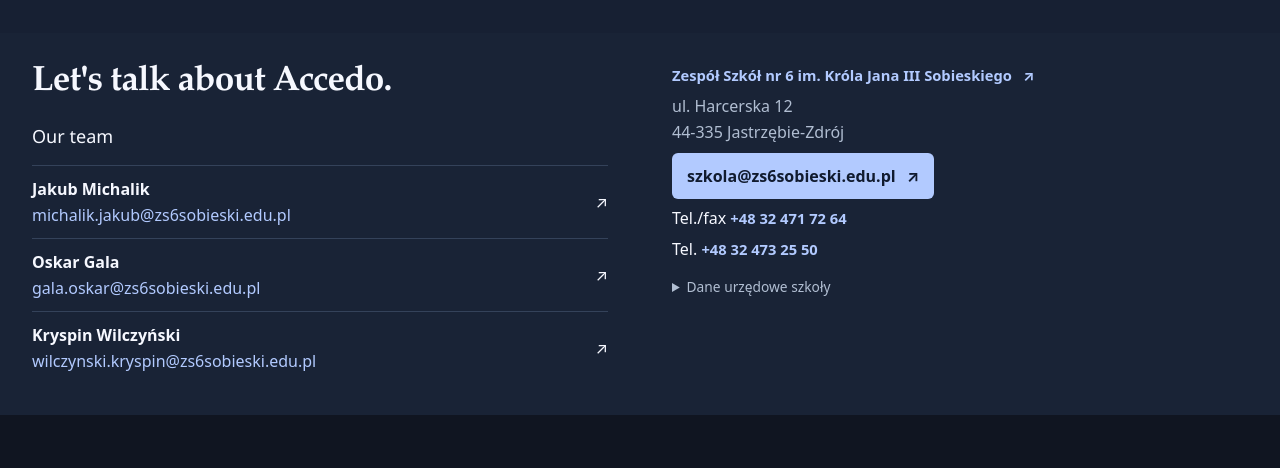
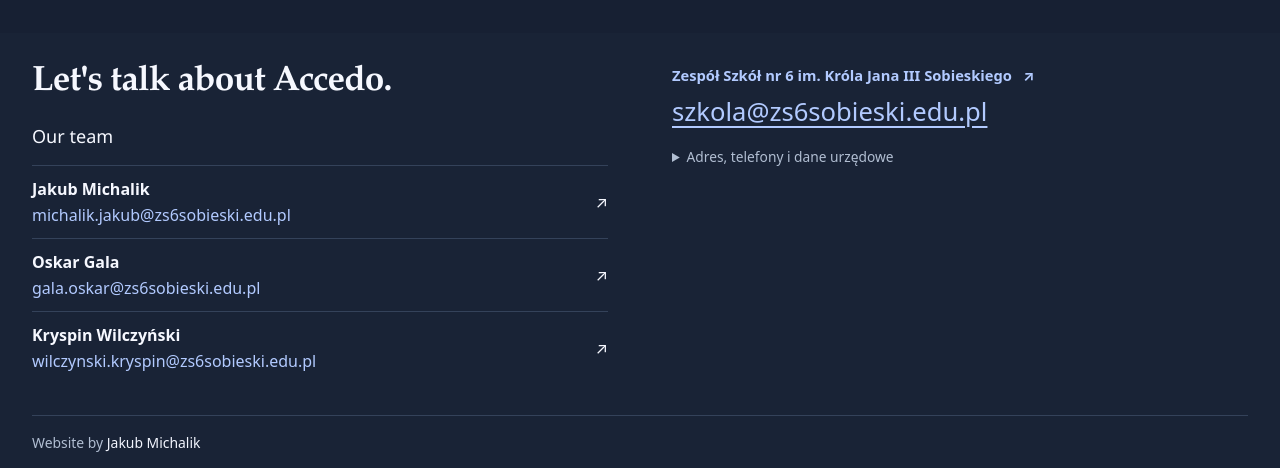
Before and after one commit to llmiseq/AccedoStronka, a React (Create React App) app: page / in a window 1280 px wide. Shown: the part 5762-6230 px from the top of the page. Before the commit the page ends 6177 px from the top, so only its background shows below. Built offline with nearby package versions, Linux system fonts and the light colour scheme.

Commit message:
Credit the website author and simplify school contact details

```diff
--- a/src/App.js
+++ b/src/App.js
@@ -250,14 +250,14 @@ export default function App() {
           <div lang="pl">
             <address className="school-contact" data-reveal>
               <a className="text-link" href={school.url}>{school.name} <Arrow /></a>
-              <p className="school-address">ul. Harcerska 12<br />44-335 Jastrzębie-Zdrój</p>
-              <a className="school-email button button-accent" href={`mailto:${school.email}`}><bdi>{school.email}</bdi><Arrow /></a>
-              {school.phones.map(phone => (
-                <span key={phone.value}>{phone.label} <a className="text-link" href={`tel:${phone.value}`}><bdi>{phone.display}</bdi></a></span>
-              ))}
+              <a className="school-email" href={`mailto:${school.email}`}><bdi>{school.email}</bdi></a>
             </address>
             <details className="school-records">
-              <summary>Dane urzędowe szkoły</summary>
+              <summary>Adres, telefony i dane urzędowe</summary>
+              <p>ul. Harcerska 12, 44-335 Jastrzębie-Zdrój</p>
+              {school.phones.map(phone => (
+                <p key={phone.value}>{phone.label} <a href={`tel:${phone.value}`}><bdi>{phone.display}</bdi></a></p>
+              ))}
               <dl>
                 {school.records.map(([label, value]) => (
                   <div key={label}><dt>{label}</dt><dd><bdi>{value}</bdi></dd></div>
@@ -266,6 +266,7 @@ export default function App() {
             </details>
           </div>
         </div>
+        <div className="wrap"><p className="site-credit">{text.siteCredit} <bdi>Jakub Michalik</bdi></p></div>
       </footer>
     </>
   );
--- a/src/i18n/showcase.js
+++ b/src/i18n/showcase.js
@@ -2,7 +2,7 @@ const messages = {
   pl: {
     title: "Każdy uczeń jest częścią klasy.",
     lead: "Accedo pomaga nauczycielom i przyszłym nauczycielom przygotować się do włączania uczniów z niepełnosprawnościami w życie klasy.",
-    about: "O projekcie", team: "Zespół", ourTeam: "Nasz zespół", contact: "Kontakt", sponsors: "Sponsorzy",
+    about: "O projekcie", team: "Zespół", ourTeam: "Nasz zespół", siteCredit: "Stronę stworzył", contact: "Kontakt", sponsors: "Sponsorzy",
     learn: "Poznaj projekt", classroom: "Wirtualna klasa z prototypu Accedo", animation: "Animacja tła",
     practice: "Jak można to przećwiczyć?",
     description: "Tworzymy prototyp szkolenia VR, w którym można przećwiczyć reakcję na trudną sytuację w klasie. Jednym z planowanych scenariuszy jest przeciążenie sensoryczne ucznia w spektrum autyzmu.",
@@ -13,7 +13,7 @@ const messages = {
   en: {
     title: "Every student belongs in the classroom.",
     lead: "Accedo helps teachers and future teachers prepare to include students with disabilities in classroom life.",
-    about: "About", team: "Team", ourTeam: "Our team", contact: "Contact", sponsors: "Sponsors",
+    about: "About", team: "Team", ourTeam: "Our team", siteCredit: "Website by", contact: "Contact", sponsors: "Sponsors",
     learn: "Explore the project", classroom: "Virtual classroom from the Accedo prototype", animation: "Background animation",
     practice: "How can teachers practise?",
     description: "We are building a VR training prototype where educators can practise responding to challenging classroom situations. One planned scenario focuses on sensory overload in an autistic student.",
@@ -24,7 +24,7 @@ const messages = {
   de: {
     title: "Alle gehören zur Klassengemeinschaft.",
     lead: "Accedo bereitet Lehrkräfte und Lehramtsstudierende darauf vor, Schülerinnen und Schüler mit Behinderungen in das Klassenleben einzubeziehen.",
-    about: "Projekt", team: "Team", ourTeam: "Unser Team", contact: "Kontakt", sponsors: "Sponsoren",
+    about: "Projekt", team: "Team", ourTeam: "Unser Team", siteCredit: "Website von", contact: "Kontakt", sponsors: "Sponsoren",
     learn: "Projekt kennenlernen", classroom: "Virtuelles Klassenzimmer aus dem Accedo-Prototyp", animation: "Hintergrundanimation",
     practice: "Wie lässt sich das üben?",
     description: "Wir entwickeln einen VR-Trainingsprototyp, mit dem Lehrkräfte den Umgang mit schwierigen Situationen im Klassenzimmer üben können. Ein geplantes Szenario behandelt Reizüberflutung bei einem autistischen Kind.",
@@ -35,7 +35,7 @@ const messages = {
   fr: {
     title: "Chaque élève a sa place en classe.",
     lead: "Accedo aide les enseignants et futurs enseignants à se préparer à inclure les élèves en situation de handicap dans la vie de la classe.",
-    about: "Le projet", team: "L’équipe", ourTeam: "Notre équipe", contact: "Contact", sponsors: "Sponsors",
+    about: "Le projet", team: "L’équipe", ourTeam: "Notre équipe", siteCredit: "Site réalisé par", contact: "Contact", sponsors: "Sponsors",
     learn: "Découvrir le projet", classroom: "Salle de classe virtuelle du prototype Accedo", animation: "Animation de fond",
     practice: "Comment s’exercer ?",
     description: "Nous développons un prototype de formation en réalité virtuelle pour s’entraîner à réagir à des situations difficiles en classe. Un scénario prévu porte sur la surcharge sensorielle d’un élève autiste.",
@@ -46,7 +46,7 @@ const messages = {
   es: {
     title: "Cada estudiante tiene un lugar en el aula.",
     lead: "Accedo ayuda a docentes y futuros docentes a prepararse para incluir al alumnado con discapacidad en la vida del aula.",
-    about: "El proyecto", team: "Equipo", ourTeam: "Nuestro equipo", contact: "Contacto", sponsors: "Patrocinadores",
+    about: "El proyecto", team: "Equipo", ourTeam: "Nuestro equipo", siteCredit: "Sitio web creado por", contact: "Contacto", sponsors: "Patrocinadores",
     learn: "Conoce el proyecto", classroom: "Aula virtual del prototipo Accedo", animation: "Animación de fondo",
     practice: "¿Cómo se puede practicar?",
     description: "Estamos desarrollando un prototipo de formación en realidad virtual para practicar cómo responder a situaciones difíciles en el aula. Uno de los escenarios previstos aborda la sobrecarga sensorial de un estudiante autista.",
@@ -57,7 +57,7 @@ const messages = {
   "zh-Hans": {
     title: "每个学生都是班级的一员。",
     lead: "Accedo 帮助教师和未来的教师做好准备，让残障学生融入班级生活。",
-    about: "关于项目", team: "团队", ourTeam: "我们的团队", contact: "联系我们", sponsors: "赞助方",
+    about: "关于项目", team: "团队", ourTeam: "我们的团队", siteCredit: "网站制作", contact: "联系我们", sponsors: "赞助方",
     learn: "了解项目", classroom: "Accedo 原型中的虚拟教室", animation: "背景动画",
     practice: "如何练习？",
     description: "我们正在开发虚拟现实培训原型，帮助教师练习应对课堂中的困难情境。计划中的一个情境涉及自闭症学生的感官过载。",
@@ -68,7 +68,7 @@ const messages = {
   "zh-Hant": {
     title: "每位學生都是班級的一員。",
     lead: "Accedo 協助教師與準教師做好準備，讓身心障礙學生參與班級生活。",
-    about: "關於專案", team: "團隊", ourTeam: "我們的團隊", contact: "聯絡我們", sponsors: "贊助單位",
+    about: "關於專案", team: "團隊", ourTeam: "我們的團隊", siteCredit: "網站製作", contact: "聯絡我們", sponsors: "贊助單位",
     learn: "認識專案", classroom: "Accedo 原型中的虛擬教室", animation: "背景動畫",
     practice: "如何練習？",
     description: "我們正在開發虛擬實境訓練原型，協助教師練習處理課堂上的困難情境。其中一個規劃中的情境是自閉症學生出現感官負荷過重時的應對方式。",
@@ -81,7 +81,7 @@ const messages = {
   ko: {
     title: "모든 학생은 학급의 구성원입니다.",
     lead: "Accedo는 교사와 예비 교사가 장애 학생의 학급 생활 참여를 지원할 수 있도록 돕습니다.",
-    about: "프로젝트 소개", team: "팀", ourTeam: "우리 팀", contact: "문의", sponsors: "후원사",
+    about: "프로젝트 소개", team: "팀", ourTeam: "우리 팀", siteCredit: "웹사이트 제작", contact: "문의", sponsors: "후원사",
     learn: "프로젝트 살펴보기", classroom: "Accedo 프로토타입의 가상 교실", animation: "배경 애니메이션",
     practice: "어떻게 연습하나요?",
     description: "교실에서 마주칠 수 있는 어려운 상황에 대응하는 연습을 위해 VR 훈련 프로토타입을 개발하고 있습니다. 계획 중인 시나리오에는 자폐 학생이 겪는 감각 과부하 상황이 포함됩니다.",
@@ -92,7 +92,7 @@ const messages = {
   ja: {
     title: "一人ひとりがクラスの一員です。",
     lead: "Accedoは、障害のある児童・生徒が学級生活に参加できるよう、教員や教員を目指す人の準備を支援します。",
-    about: "プロジェクト", team: "チーム", ourTeam: "私たちのチーム", contact: "お問い合わせ", sponsors: "協賛",
+    about: "プロジェクト", team: "チーム", ourTeam: "私たちのチーム", siteCredit: "サイト制作", contact: "お問い合わせ", sponsors: "協賛",
     learn: "プロジェクトを見る", classroom: "Accedo試作版の仮想教室", animation: "背景アニメーション",
     practice: "どのように練習する？",
     description: "教室で起こる難しい場面への対応を練習できるVR研修の試作版を開発しています。自閉スペクトラム症のある児童・生徒が感覚過負荷を経験する場面も想定しています。",
@@ -103,7 +103,7 @@ const messages = {
   ar: {
     title: "لكل طالب مكان في الصف.",
     lead: "يساعد Accedo المعلمين ومعلمي المستقبل على الاستعداد لإشراك الطلاب ذوي الإعاقة في الحياة الصفية.",
-    about: "عن المشروع", team: "الفريق", ourTeam: "فريقنا", contact: "تواصل معنا", sponsors: "الرعاة",
+    about: "عن المشروع", team: "الفريق", ourTeam: "فريقنا", siteCredit: "تصميم الموقع", contact: "تواصل معنا", sponsors: "الرعاة",
     learn: "تعرّف على المشروع", classroom: "الصف الافتراضي في نموذج Accedo الأولي", animation: "حركة الخلفية",
     practice: "كيف يمكن التدرّب؟",
     description: "نعمل على تطوير نموذج أولي للتدريب بالواقع الافتراضي يتيح للمعلمين التدرّب على التعامل مع المواقف الصعبة في الصف. ويتناول أحد السيناريوهات المخططة فرط التحفيز الحسي لدى طالب من طيف التوحد.",
@@ -114,7 +114,7 @@ const messages = {
   th: {
     title: "นักเรียนทุกคนเป็นส่วนหนึ่งของห้องเรียน",
     lead: "Accedo ช่วยครูและผู้ที่กำลังเตรียมตัวเป็นครูให้พร้อมสนับสนุนนักเรียนที่มีความพิการให้มีส่วนร่วมในชีวิตในห้องเรียน",
-    about: "เกี่ยวกับโครงการ", team: "ทีมงาน", ourTeam: "ทีมของเรา", contact: "ติดต่อ", sponsors: "ผู้สนับสนุน",
+    about: "เกี่ยวกับโครงการ", team: "ทีมงาน", ourTeam: "ทีมของเรา", siteCredit: "ผู้จัดทำเว็บไซต์", contact: "ติดต่อ", sponsors: "ผู้สนับสนุน",
     learn: "รู้จักโครงการ", classroom: "ห้องเรียนเสมือนจริงจากต้นแบบ Accedo", animation: "ภาพเคลื่อนไหวพื้นหลัง",
     practice: "ฝึกอย่างไร?",
     description: "เรากำลังพัฒนาต้นแบบการฝึกด้วยความจริงเสมือน เพื่อให้ครูได้ฝึกรับมือกับสถานการณ์ยากในห้องเรียน หนึ่งในสถานการณ์ที่วางแผนไว้คือภาวะรับสิ่งเร้าทางประสาทสัมผัสมากเกินไปในนักเรียนออทิสติก",
@@ -127,7 +127,7 @@ const messages = {
   ru: {
     title: "Каждый ученик является частью класса.",
     lead: "Accedo помогает учителям и будущим педагогам готовиться к тому, чтобы ученики с инвалидностью могли участвовать в жизни класса.",
-    about: "О проекте", team: "Команда", ourTeam: "Наша команда", contact: "Контакты", sponsors: "Спонсоры",
+    about: "О проекте", team: "Команда", ourTeam: "Наша команда", siteCredit: "Автор сайта", contact: "Контакты", sponsors: "Спонсоры",
     learn: "Узнать о проекте", classroom: "Виртуальный класс из прототипа Accedo", animation: "Анимация фона",
     practice: "Как этому научиться?",
     description: "Мы разрабатываем прототип обучения в виртуальной реальности, где педагоги могут отрабатывать действия в сложных школьных ситуациях. Один из запланированных сценариев посвящён сенсорной перегрузке у ученика с аутизмом.",
--- a/src/styles.css
+++ b/src/styles.css
@@ -583,3 +583,8 @@ html { scroll-padding-top: var(--header-offset, 84px); }
   0%, 100% { opacity: .58; }
   18%, 82% { opacity: 1; }
 }
+
+.school-contact .school-email { color: var(--accent); font-size: clamp(1.1rem, 2vw, 1.6rem); text-decoration: underline; text-underline-offset: .2em; }
+.school-records[open] summary { margin-bottom: .75rem; }
+.site-credit { border-top: 1px solid var(--line); padding-block: 16px; color: var(--muted); font-size: .87rem; }
+.site-credit bdi { color: var(--ink); }
```
